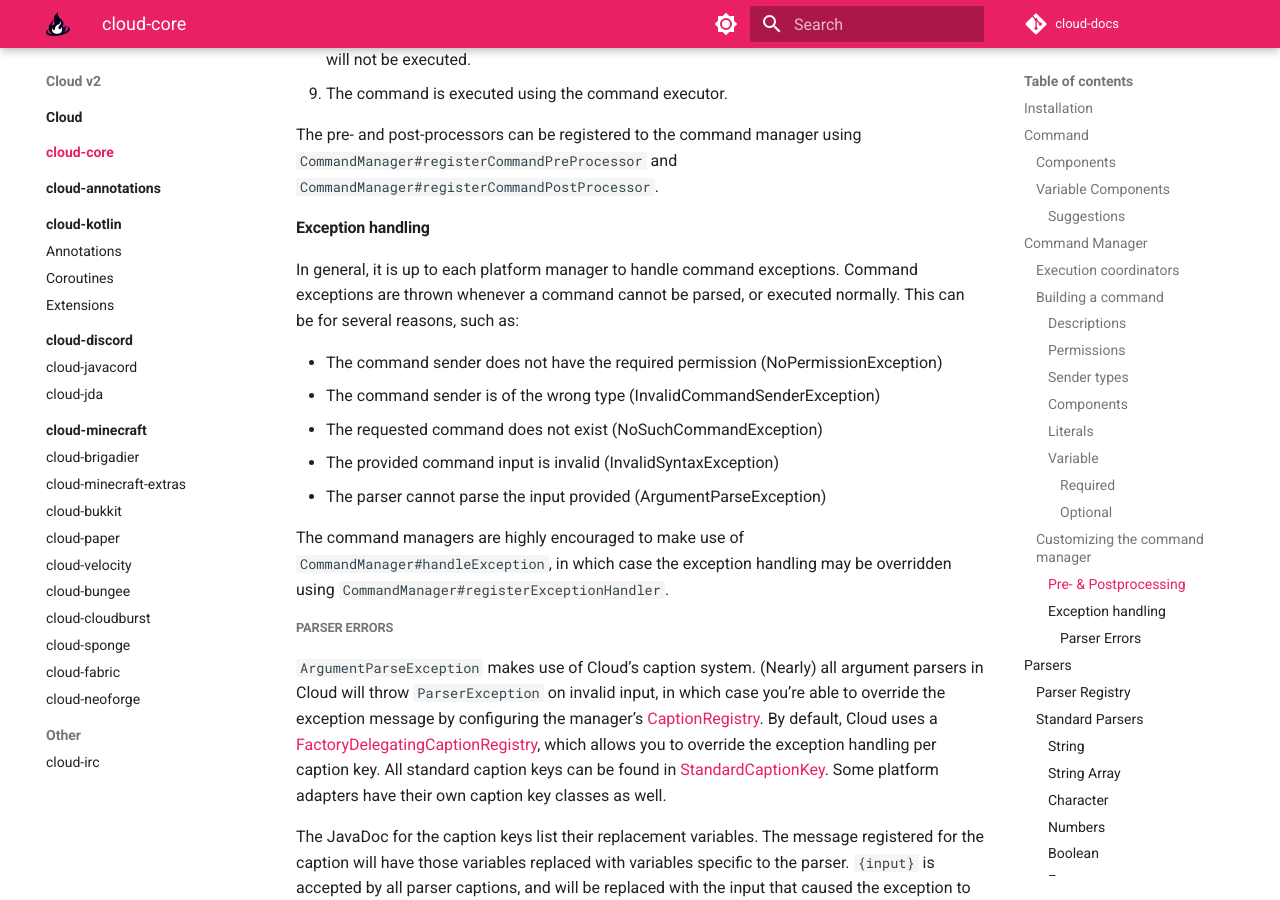
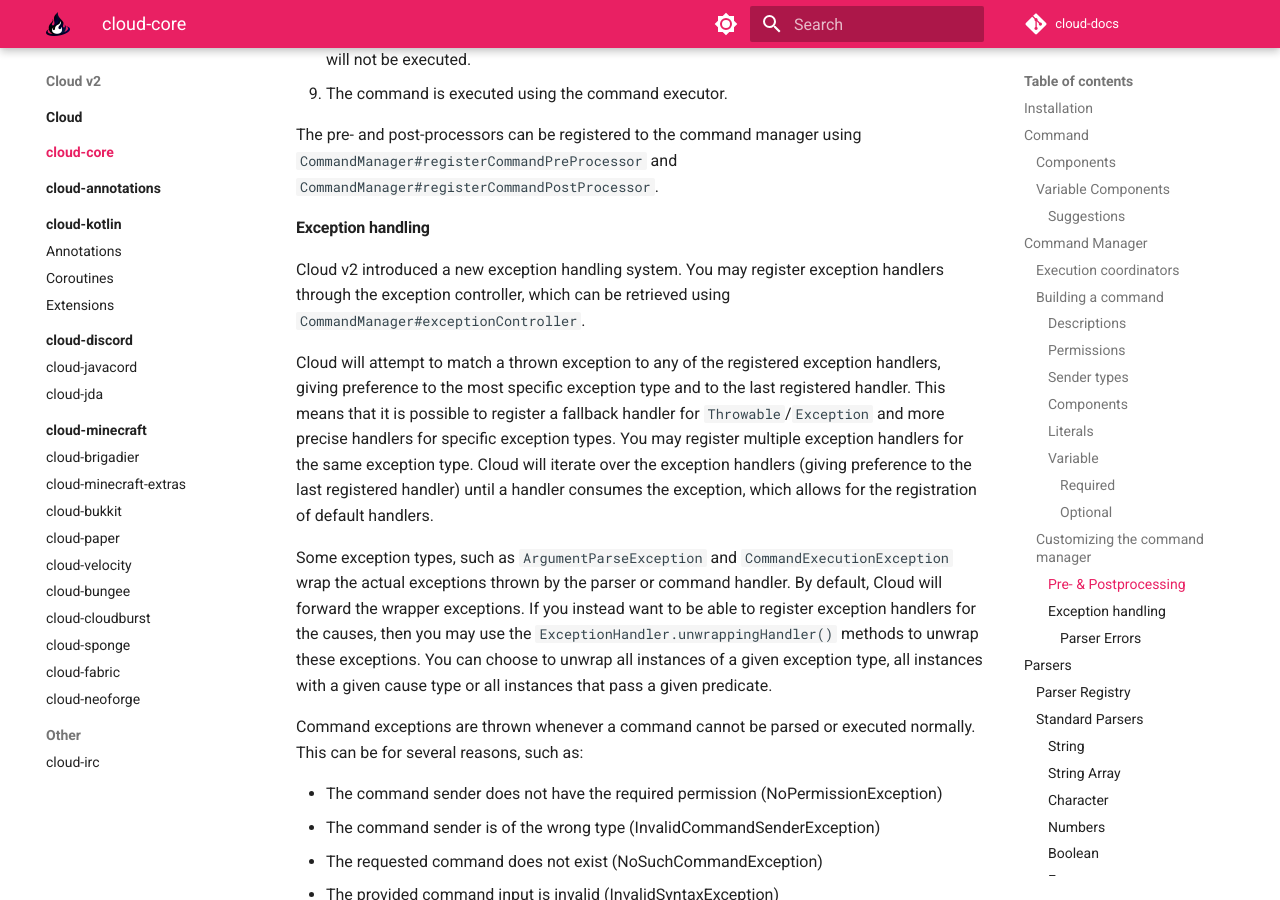
Before and after one commit to Incendo/cloud-docs, an MkDocs documentation site: the page built from docs/core/index.md, in a window 1280 px wide and 900 px high, scrolled down 2918 px. Built offline with MkDocs 1.6.1 and Material for MkDocs 9.7.7, drawn with Linux system fonts in a browser that asks for light colours; comment, search, counter and statistics services are not loaded.

Commit message:
document the new exception handling api

```diff
--- a/docs/core/index.md
+++ b/docs/core/index.md
@@ -130,8 +130,27 @@
 
 #### Exception handling
 
-In general, it is up to each platform manager to handle command exceptions.
-Command exceptions are thrown whenever a command cannot be parsed, or executed normally.
+Cloud v2 introduced a new exception handling system.
+You may register exception handlers through the exception controller, which can be retrieved using
+`CommandManager#exceptionController`.
+
+Cloud will attempt to match a thrown exception to any of the registered exception handlers,
+giving preference to the most specific exception type and to the last registered handler.
+This means that it is possible to register a fallback handler for `Throwable`/`Exception` and more
+precise handlers for specific exception types.
+You may register multiple exception handlers for the same exception type.
+Cloud will iterate over the exception handlers (giving preference to the last registered handler) until a handler
+consumes the exception, which allows for the registration of default handlers.
+
+Some exception types, such as `ArgumentParseException` and `CommandExecutionException` wrap the actual exceptions
+thrown by the parser or command handler.
+By default, Cloud will forward the wrapper exceptions.
+If you instead want to be able to register exception handlers for the causes, then you may use the
+`ExceptionHandler.unwrappingHandler()` methods to unwrap these exceptions.
+You can choose to unwrap all instances of a given exception type, all instances with a given cause type or
+all instances that pass a given predicate.
+
+Command exceptions are thrown whenever a command cannot be parsed or executed normally.
 This can be for several reasons, such as:
 
 - The command sender does not have the required permission (NoPermissionException)
@@ -139,9 +158,6 @@
 - The requested command does not exist (NoSuchCommandException)
 - The provided command input is invalid (InvalidSyntaxException)
 - The parser cannot parse the input provided (ArgumentParseException)
-
-The command managers are highly encouraged to make use of `CommandManager#handleException`, in which case the
-exception handling may be overridden using `CommandManager#registerExceptionHandler`.
 
 ##### Parser Errors
 
```
